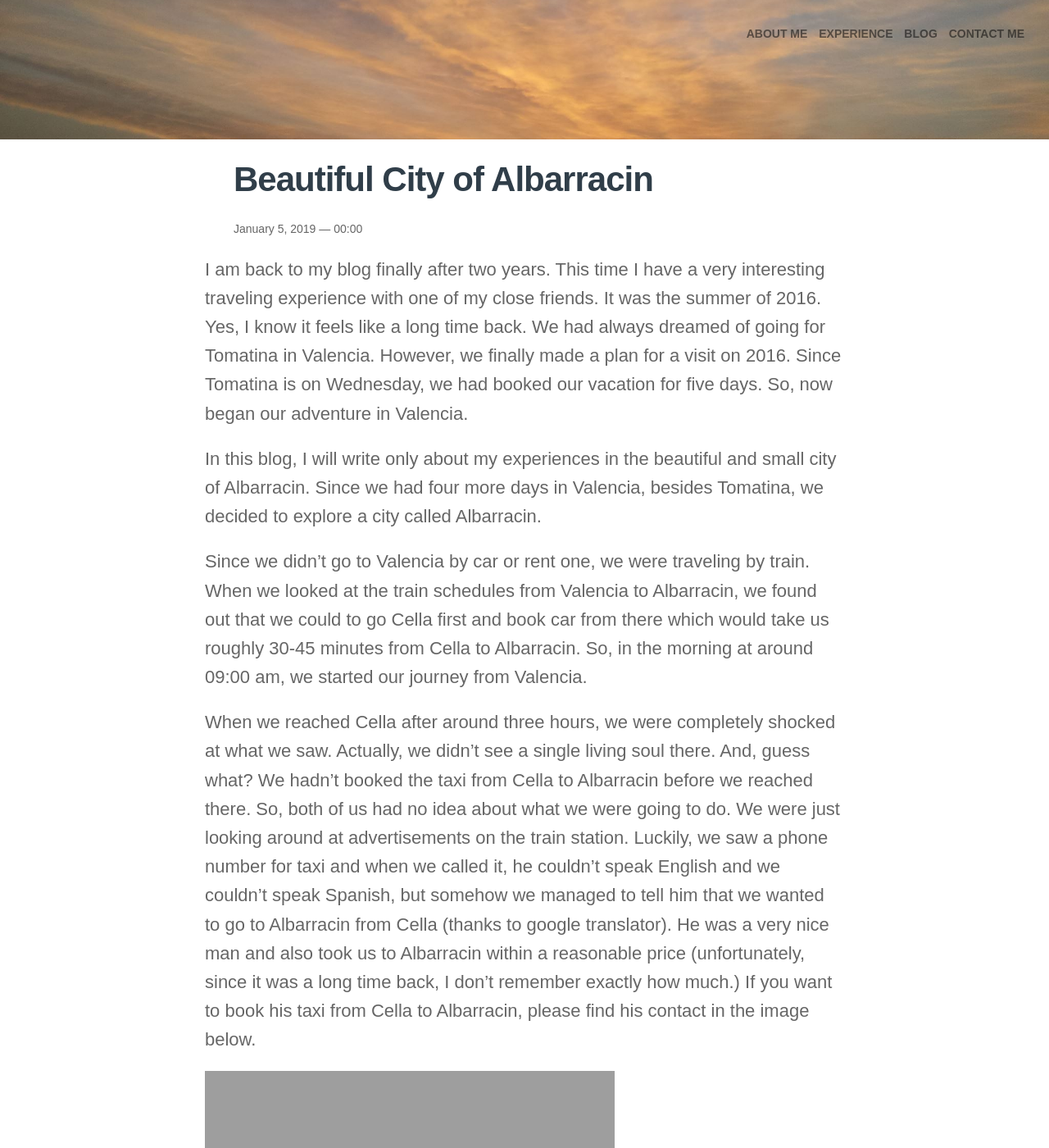
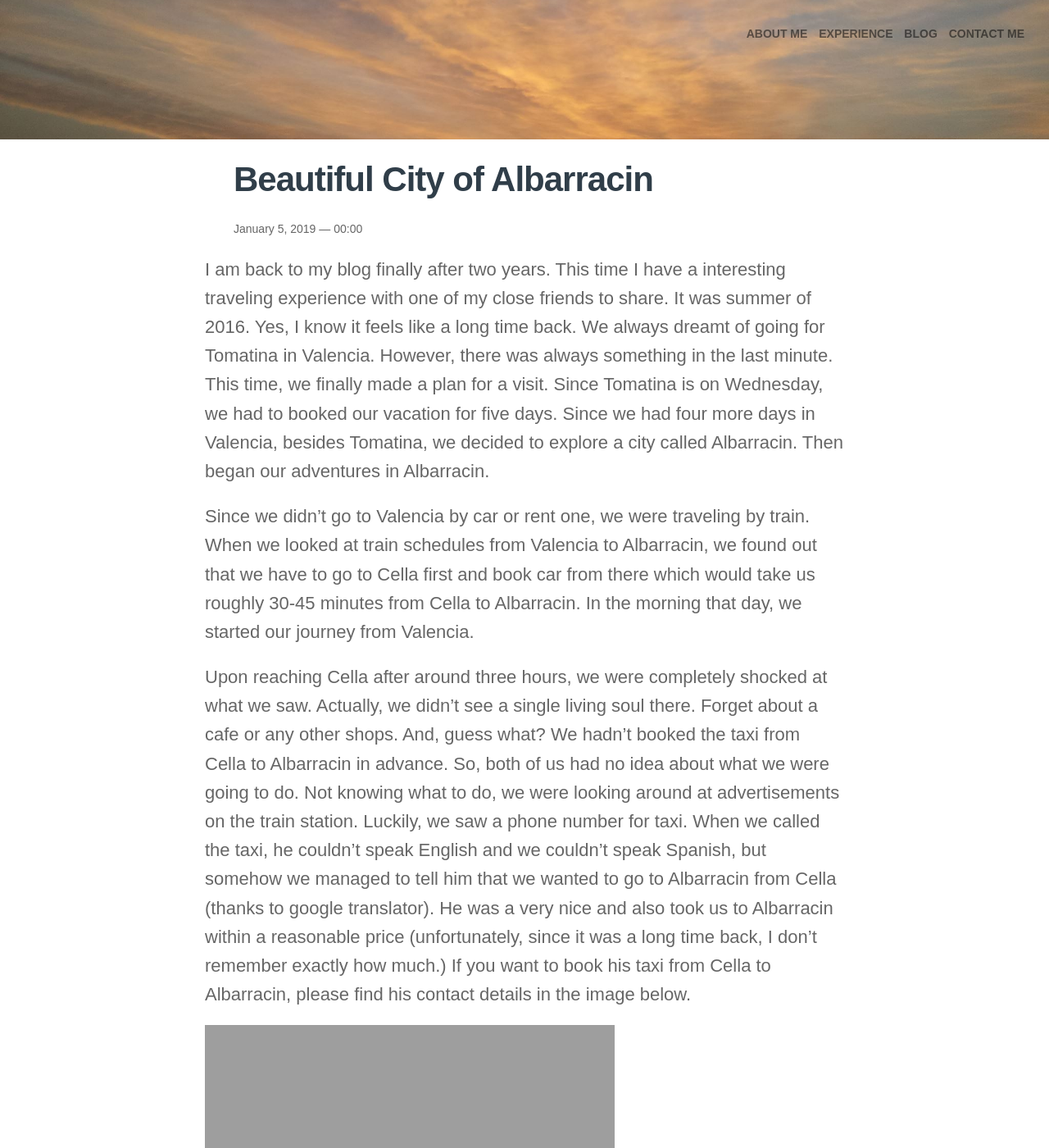
Before and after one commit to sadiksha/sadiksha.github.io, a Jekyll site: the page built from _posts/blog/2019-01-05-albarracin.md, in a window 1280 px wide and 1400 px high. Shown: the whole window at 82% size. Built offline with Jekyll 4.4.1, drawn with Linux system fonts in a browser that asks for light colours; nearby versions of some CDN libraries; some of the changed text lies outside the part shown.

Commit message:
Completes blog for albarracin

```diff
--- a/_posts/blog/2019-01-05-albarracin.md
+++ b/_posts/blog/2019-01-05-albarracin.md
@@ -5,23 +5,21 @@
 categories: blog
 ---
 
-I am back to my blog finally after two years. This time I have a very interesting traveling experience with one of my close friends. It was the summer of 2016. Yes, I know it feels like a long time back. We had always dreamed of going for Tomatina in Valencia. However, we finally made a plan for a visit on 2016. Since Tomatina is on Wednesday, we had booked our vacation for five days. So, now began our adventure in Valencia.
+I am back to my blog finally after two years. This time I have a interesting traveling experience with one of my close friends to share. It was summer of 2016. Yes, I know it feels like a long time back. We always dreamt of going for Tomatina in Valencia. However, there was always something in the last minute. This time, we finally made a plan for a visit. Since Tomatina is on Wednesday, we had to booked our vacation for five days. Since we had four more days in Valencia, besides Tomatina, we decided to explore a city called Albarracin. Then began our adventures in Albarracin.
 
-In this blog, I will write only about my experiences in the beautiful and small city of Albarracin. Since we had four more days in Valencia, besides Tomatina, we decided to explore a city called Albarracin.
+Since we didn't go to Valencia by car or rent one, we were traveling by train. When we looked at train schedules from Valencia to Albarracin, we found out that we have to go to Cella first and book car from there which would take us roughly 30-45 minutes from Cella to Albarracin. In the morning that day, we started our journey from Valencia.
 
-Since we didn't go to Valencia by car or rent one, we were traveling by train. When we looked at the train schedules from Valencia to Albarracin, we found out that we could to go Cella first and book car from there which would take us roughly 30-45 minutes from Cella to Albarracin. So, in the morning at around 09:00 am, we started our journey from Valencia.
-
-When we reached Cella after around three hours, we were completely shocked at what we saw. Actually, we didn't see a single living soul there. And, guess what? We hadn't booked the taxi from Cella to Albarracin before we reached there. So, both of us had no idea about what we were going to do. We were just looking around at advertisements on the train station. Luckily, we saw a phone number for taxi and when we called it, he couldn't speak English and we couldn't speak Spanish, but somehow we managed to tell him that we wanted to go to Albarracin from Cella (thanks to google translator). He was a very nice man and also took us to Albarracin within a reasonable price (unfortunately, since it was a long time back, I don't remember exactly how much.) If you want to book his taxi from Cella to Albarracin, please find his contact in the image below.
+Upon reaching Cella after around three hours, we were completely shocked at what we saw. Actually, we didn't see a single living soul there. Forget about a cafe or any other shops. And, guess what? We hadn't booked the taxi from Cella to Albarracin in advance. So, both of us had no idea about what we were going to do. Not knowing what to do, we were looking around at advertisements on the train station. Luckily, we saw a phone number for taxi. When we called the taxi, he couldn't speak English and we couldn't speak Spanish, but somehow we managed to tell him that we wanted to go to Albarracin from Cella (thanks to google translator). He was a very nice and also took us to Albarracin within a reasonable price (unfortunately, since it was a long time back, I don't remember exactly how much.) If you want to book his taxi from Cella to Albarracin, please find his contact details in the image below.
 
 <img alt="Albarracin Cella" src="http://sadiksha.github.io/assets/img/Albarracin1_Cella.JPG" width="500">
 
 <img alt="html card image" src="http://sadiksha.github.io/assets/img/card.png" width="400">
 
-When we reached Albarracin, we were so happy but we did not know what to expect. Usually when we travel, we just look some images and just go there. We decided to follow people and we were wandering around. It was such a lovely and small place. The rooftops were thatched roofs, which reminded me of my hometown, Kathmandu. We were hungry after walking for sometime, and found a restaurant nearby. It had amazing food.
+When we reached Albarracin, we were so happy but we did not know what to expect. Usually when we travel, we just look at some images and just go there. We decided to follow people and we were wandering around. It was such a lovely and small place. The rooftops were thatched roofs, which reminded me of my hometown, Kathmandu. After walking for sometime, we started to get hungry and decided to go to whichever restaurant we found. I don't know if we were too hungry or the food was really good there.
 
 <img alt="Albarracin Food" src="http://sadiksha.github.io/assets/img/Albarracin2_Food.JPG" width="500">
 
-After eating, we decided to again continue with our exploration. We saw that there was a wall on the top of the hill, so we just followed our instincts and decided to go on the top to the wall. I must say that, we were really unprepared for it, I was wearing sneakers and the friend of mine was wearing slippers. We reached at the top to the amazing view. This city was in the middle of nowhere, everywhere we looked, it was just hills. It was breathtaking.
+After eating, we decided to again continue with our exploration. We saw that there was a wall on the top of the hill, so we just followed our instincts and walked towards the wall. I must say that, we were really unprepared for it, I was wearing sneakers and the friend of mine was wearing slippers. Nonetheless, we reached at the top to the amazing view. This city was in the middle of nowhere. Everywhere we looked, there was nothing else than just hills. It was breathtaking.
 
 <img alt="Albarracin Glo" src="http://sadiksha.github.io/assets/img/Albarracin3_Gloria.JPG" width="500">
 
@@ -29,8 +27,8 @@
 
 <img alt="Albarracin Hills" src="http://sadiksha.github.io/assets/img/Albarracin4_hills.JPG" width="500">
 
-After visiting this beautiful city it was time to return to Valencia, but our adventures were not finished. We called the same taxi that took us to Albarracin to go back to Cella. Later we learned, that only three or four trains from Valencia to Cella and the same vice versa. We realized that we were waiting for the last train in the middle of nowhere to Valencia. Luckily, we were two hours early to the train station but unluckily with nothing to do rather than make more photos of this nowhere place and look at clouds (I was seriously doing that). Furthermore, we did not have any idea in which platform the train was coming. So we decided that we will wait for the train in two different platforms and as the train comes near, we will go to the correct platform. You might think, that is crazy, but at that time that seemed like a good option. However, we did not have to do that, because the last train came from Valencia and we knew in which platform will our train arrive.
+After visiting this beautiful city it was time to return to Valencia, but our adventure were not finished. We called the same taxi that took us to Albarracin to go back to Cella. Later we learned, that are only three or four trains from Valencia to Cella and the same vice versa. We realized that we were waiting for the last train in the middle of nowhere. Luckily, we were two hours early to the train station but unluckily with nothing to do rather than make more photos of this nowhere place and look at clouds (I was seriously looking at the changing shapes of clouds and trying to imagine what image they are of). Furthermore, we did not have any idea in which platform the train was coming. So we thought that we will wait for the train in two different platforms and as the train comes near, we will go to the correct platform. You might think, that is crazy, but at that time that seemed like a good option. However, we did not have to do that, because the last train came from Valencia and we knew in which platform will our train arrive.
 
 <img alt="Albarracin Walls" src="http://sadiksha.github.io/assets/img/Albarracin6_Cella2.JPG" width="500">
 
-All in all, it was an adventurous trip with a very nice view and good memories.
+All in all, it was an adventurous trip with a very nice view and good memories. I would like to go there once again and this time I would like to stay overnight and admire this beautiful city at night.
```
